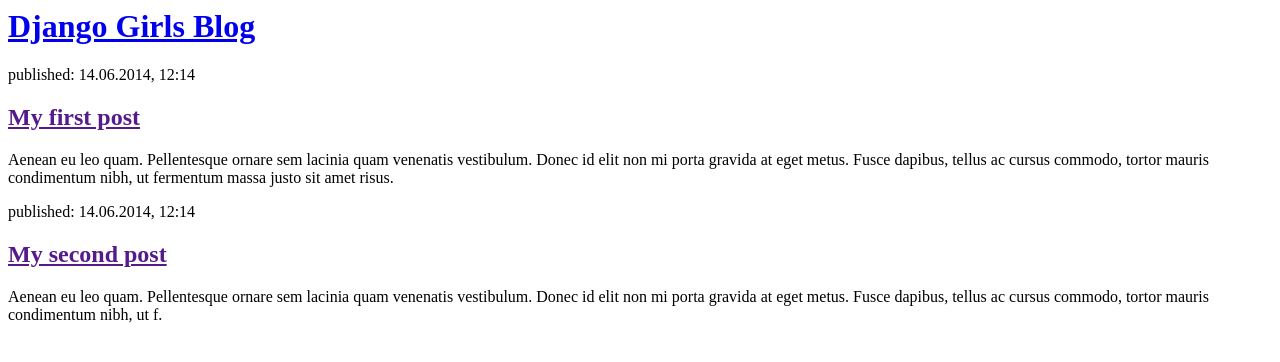
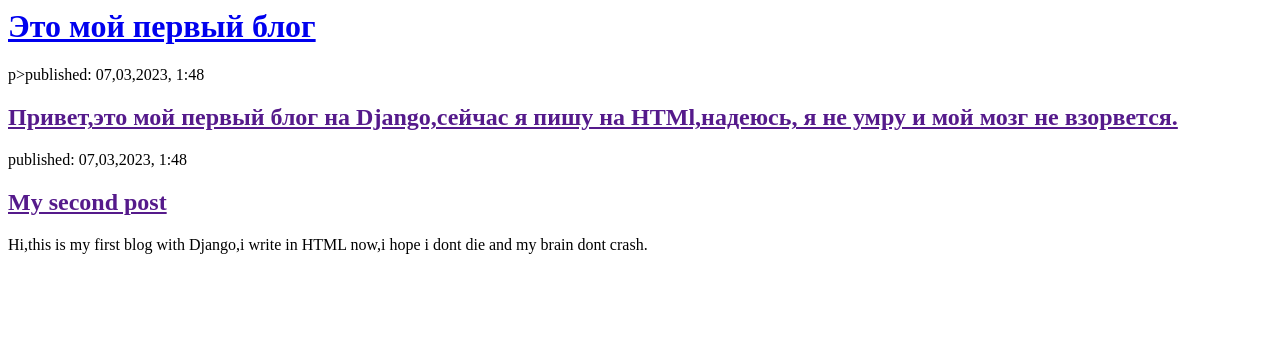
Before and after one commit to SUppL7/my-first-blog, a Django app: page / in a window 1280 px wide. Shown: the top 362 px of the page. Run offline with Django 3.2, Linux system fonts and the light colour scheme.

Commit message:
Changed the HTML for the site.

```diff
--- a/blog/templates/blog/post_list.html
+++ b/blog/templates/blog/post_list.html
@@ -1,22 +1,22 @@
 <html>
     <head>
-        <title>Django Girls blog</title>
+        <title>Первый блог</title>
     </head>
     <body>
         <div>
-            <h1><a href="/">Django Girls Blog</a></h1>
+            <h1><a href="/">Это мой первый блог</a></h1>
         </div>
 
         <div>
-            <p>published: 14.06.2014, 12:14</p>
-            <h2><a href="">My first post</a></h2>
-            <p>Aenean eu leo quam. Pellentesque ornare sem lacinia quam venenatis vestibulum. Donec id elit non mi porta gravida at eget metus. Fusce dapibus, tellus ac cursus commodo, tortor mauris condimentum nibh, ut fermentum massa justo sit amet risus.</p>
+            p>published: 07,03,2023, 1:48</p>
+            <h2><a href="">Привет,это мой первый блог на Django,сейчас я пишу на HTMl,надеюсь, я не умру и мой мозг не взорвется.</a></h2>
+            <p></p>
         </div>
 
         <div>
-            <p>published: 14.06.2014, 12:14</p>
+            <p>published: 07,03,2023, 1:48</p>
             <h2><a href="">My second post</a></h2>
-            <p>Aenean eu leo quam. Pellentesque ornare sem lacinia quam venenatis vestibulum. Donec id elit non mi porta gravida at eget metus. Fusce dapibus, tellus ac cursus commodo, tortor mauris condimentum nibh, ut f.</p>
+            <p>Hi,this is my first blog with Django,i write in HTML now,i hope i dont die and my brain dont crash.</p>
         </div>
     </body>
 </html>
```
